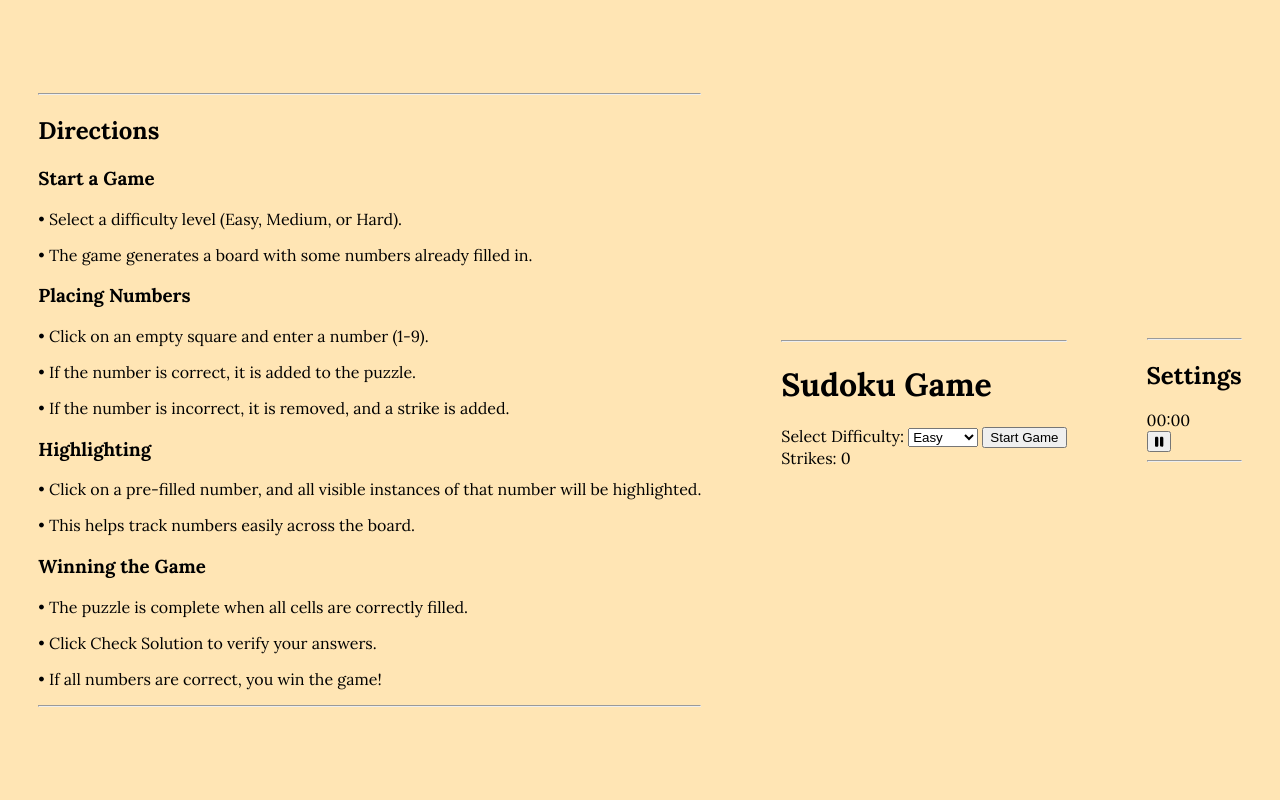
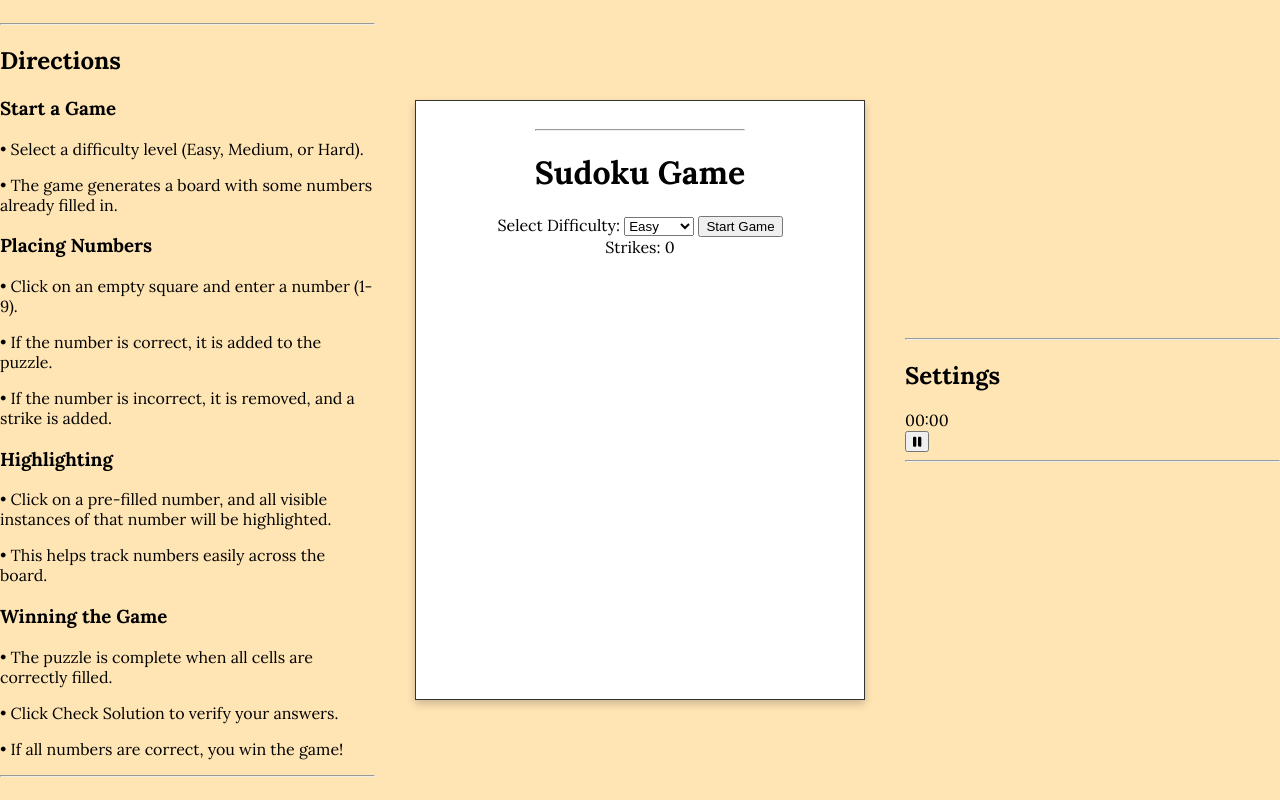
Before and after one commit to Andrew-Grimes/SudokuGame, a Flask app: page / in a window 1280 px wide. Run offline with Flask 3, Linux system fonts and the light colour scheme; some web fonts are replaced.

Commit message:
v1 -- Sudoku CSS Style

```diff
--- a/static/css/style.css
+++ b/static/css/style.css
@@ -18,12 +18,34 @@ body {
     margin: 0;
 }
 
-/* Flex container to position Directions & Sudoku properly */
+/* 🔹 Layout Flexbox - Ensures Proper Width Distribution */
 .page-container {
     display: flex;
     justify-content: center;
     align-items: center;
-    gap: 80px;
-    width: 1308px;
-    height: 555px;
+    gap: 40px; /* ✅ Keeps consistent spacing */
+    width: 100%;
+    max-width: 1500px; /* ✅ Ensures responsiveness */
 }
+
+/* 🔹 Ensure All Panels Take Equal Space */
+.directions-container, .settings-container {
+    flex: 1;  /* ✅ Allows both containers to expand equally */
+    min-width: 300px;  /* ✅ Prevents shrinking too much */
+    max-width: 400px;  /* ✅ Limits excessive stretching */
+}
+
+/* 🔹 Game Container Expands Without Squishing Others */
+.game-container {
+    flex: 2; /* ✅ Allows the game container to take more space */
+    max-width: 450px; /* ✅ Prevents excessive stretching */
+    text-align: center;
+    background: #fff;
+    padding: 20px;
+    display: flex;
+    flex-direction: column;
+    align-items: center;
+    height: 600px;
+    border: 1px solid #333;
+    box-shadow: 0 4px 8px rgba(0, 0, 0, 0.2);
+}
```
